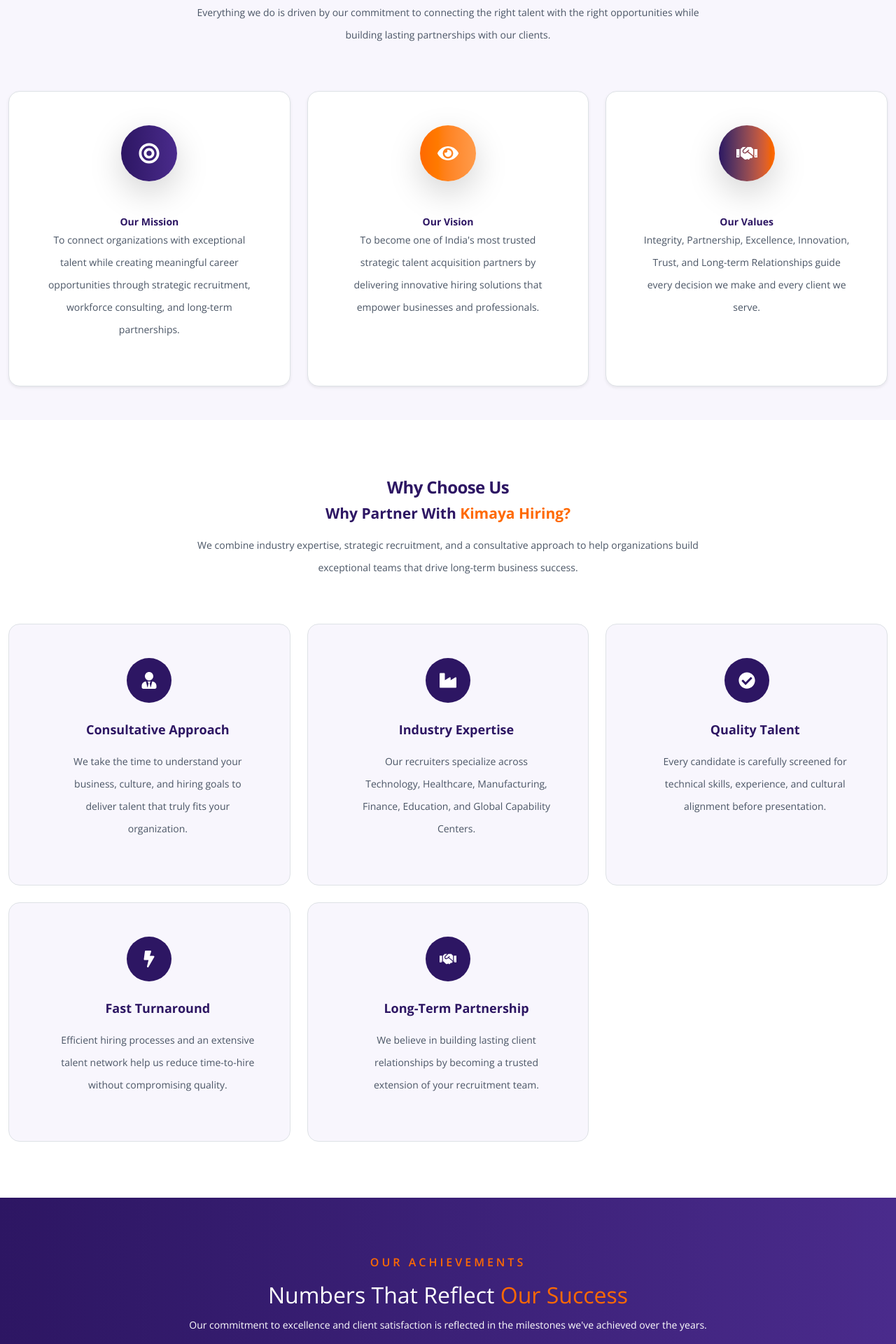
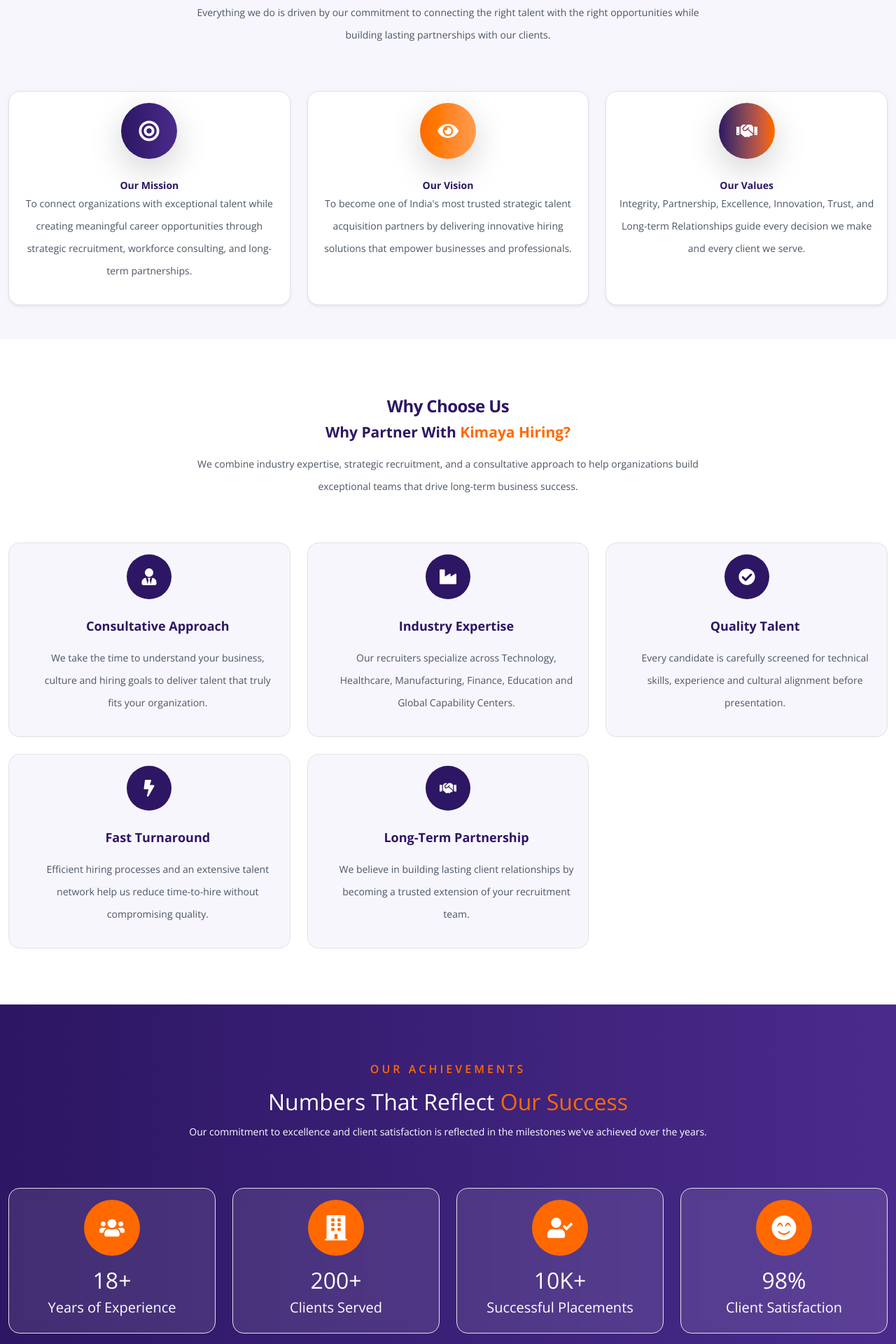
Before and after one commit to bollaarchana/kimaya, a React (Vite) app: page /aboutus in a window 1280 px wide. Shown: the part 240-2160 px from the top of the page at 70% size. Built offline with nearby package versions, Linux system fonts and the light colour scheme.

Commit message:
remove pages

```diff
--- a/src/App.jsx
+++ b/src/App.jsx
@@ -3,7 +3,7 @@
 
 const Service = lazy(() => import("./components/Services"));
 const AboutUs = lazy(() => import("./components/AboutUs"));
-const Industries = lazy(() => import("./components/Industries"));
+const IndustriesHome = lazy(() => import("./components/IndustriesHome"));
 const ContactUs = lazy(() => import("./components/ContactUs"));
 const Insights = lazy(() => import("./components/Insights"));
 
@@ -23,7 +23,7 @@
           <Route path="/aboutus" element={<AboutUs />} />
           <Route path="/careers" element={<Careers />} />
           <Route path="/contact" element={<ContactUs />} />
-          <Route path="/industries" element={<Industries />} />
+          <Route path="/industries" element={<IndustriesHome />} />
           <Route path="/insights" element={<Insights />} />
           <Route path="/service" element={<Service />} />
         </Routes>
--- a/src/components/Aboutus.jsx
+++ b/src/components/Aboutus.jsx
@@ -15,26 +15,26 @@
     number: "18+",
     title: "Years of Experience",
     description:
-      "Delivering trusted recruitment and workforce consulting solutions.",
+      "Delivering trusted recruitment and workforce consulting solutions."
   },
   {
     icon: <FaBuilding />,
     number: "200+",
     title: "Clients Served",
     description:
-      "Partnering with startups, SMEs, and enterprise organizations.",
+      "Partnering with startups, SMEs, and enterprise organizations."
   },
   {
     icon: <FaUserCheck />,
     number: "10K+",
     title: "Successful Placements",
-    description: "Connecting exceptional talent with leading organizations.",
+    description: "Connecting exceptional talent with leading organizations."
   },
   {
     icon: <FaSmileBeam />,
     number: "98%",
     title: "Client Satisfaction",
-    description: "Building long-term partnerships through quality and trust.",
+    description: "Building long-term partnerships through quality and trust."
   },
 ];
 
@@ -74,13 +74,13 @@
 
             <Row className="g-4">
               {statistics.map((item, index) => (
-                <Col lg={3} md={6} key={index}>
-                  <div className="group text-center bg-white/10 backdrop-blur-sm rounded-4 p-5 h-100 border border-white/10 hover:border-orange-500 hover:-translate-y-2 transition-all duration-300">
+                <Col md={3} lg={3} key={index}>
+                  <div className="group text-center bg-white/10 backdrop-blur-sm rounded-4 p-3 h-100 border border-white/10 hover:border-orange-500 hover:-translate-y-2 transition-all duration-300">
                     <div className="mx-auto w-20 h-20 rounded-full bg-orange-500 text-white flex items-center justify-center text-4xl group-hover:scale-110 transition">
                       {item.icon}
                     </div>
 
-                    <h2 className="text-5xl font-bold text-white mt-5">
+                    <h2 className="text-5xl font-bold text-white mt-3">
                       {item.number}
                     </h2>
 
@@ -89,9 +89,9 @@
                       {item.title}
                     </h5>
 
-                    <p className="text-orange-500 text-sm mt-3 leading-8">
+                    {/* <p className="text-orange-500 text-sm mt-3 leading-8">
                       {item.description}
-                    </p>
+                    </p> */}
                   </div>
                 </Col>
               ))}
--- a/src/components/AboutusHome.jsx
+++ b/src/components/AboutusHome.jsx
@@ -247,7 +247,7 @@
           whileInView={{ opacity: 1, y: 0 }}
           viewport={{ once: true, amount: 0.2 }}
           transition={{ duration: 0.8 }}
-          className="mt-6"
+          className="mt-6 pt-4"
         >
 
           <Row className="justify-content-center">
--- a/src/components/Cards.jsx
+++ b/src/components/Cards.jsx
@@ -53,7 +53,7 @@
           <p className="font-bold leading-tight !text-[#2D1663] mt-2">
             <span className="text-[21px]">Mission, Vision</span>
 
-            <span className="text-orange-500 text-[21px]">& Values</span>
+            <span className="text-orange-500 text-[21px]"> & Values</span>
           </p>
           <p className="text-gray-600 leading-8 text-sm mt-6">
             Everything we do is driven by our commitment to connecting the right
@@ -70,11 +70,11 @@
         >
           <Row className="g-4">
             {cards.map((card, index) => (
-              <Col lg={4} md={6} sm={12} key={index}>
+              <Col md={4} sm={12} key={index}>
                 <motion.div
                   variants={cardVariants}
                   whileHover={{ y: -10, scale: 1.02 }}
-                  className="flex flex-col group items-center text-center bg-white rounded-4 p-5 h-100 border border-gray-200 shadow-sm hover:shadow-2xl transition-all duration-500"
+                  className="flex flex-col group items-center text-center bg-white rounded-4 p-3 h-100 border border-gray-200 shadow-sm hover:shadow-2xl transition-all duration-500"
                 >
                   <div
                     className={`w-20 h-20 mb-4 rounded-full bg-gradient-to-r ${card.color} flex items-center justify-center text-white text-3xl shadow-lg group-hover:scale-110 transition-transform duration-300`}
@@ -82,7 +82,7 @@
                     {card.icon}
                   </div>
 
-                  <h className="text-sm font-bold text-[#2D1663] mt-6">
+                  <h className="text-sm font-bold text-[#2D1663] mt-1">
                     {card.title}
                   </h>
                   <p className="text-gray-600 leading-8 text-sm">{card.text}</p>
--- a/src/components/Header.jsx
+++ b/src/components/Header.jsx
@@ -9,7 +9,7 @@
   { name: "Home", path: "/" },
   { name: "About Us", path: "/aboutus" },
   { name: "Services", path: "/service" },
-  // { name: "Industries", path: "/industries" },
+  { name: "Industries", path: "/industries" },
   // { name: "Insights", path: "/insights" },
   // { name: "Careers", path: "/careers" },
   { name: "Contact Us", path: "/contact" },
--- a/src/components/IndustriesHome.jsx
+++ b/src/components/IndustriesHome.jsx
@@ -56,9 +56,11 @@
               </p>
             </Col>
 
-            <Col lg={6}>
-              <img src={industryMap} className="w-auto h-3/4" />
-              <div className="flex justify-content-end mt-3">
+            <Col lg={6} className="flex justify-center">
+              <img src={industryMap} className="w-auto h-auto md:h-3/4" />
+
+            </Col>
+            <div className="flex justify-content-end mb-3">
           <NavLink
             to={"/industries"}
             className="hover:text-white !text-[#2D1663] px-8 py-2
@@ -68,7 +70,6 @@
             <FaArrowRight />
           </NavLink>
         </div>
-            </Col>
           </Row>
 
         </Container>
--- a/src/components/ServicesHome.jsx
+++ b/src/components/ServicesHome.jsx
@@ -58,23 +58,23 @@
 
       <div className="container pb-4 grid grid-cols-1 md:grid-cols-2 lg:grid-cols-4 gap-8">
         {services.map((service, index) => (
-          <div
-            key={index}
-            className="relative flex flex-col justify-start items-center text-center h-full min-h-[340px] group rounded-2xl border border-gray-200 bg-white p-8 transition-all duration-300 hover:-translate-y-2 hover:shadow-xl hover:border-orange-500"
-          >
+
+          <div className="mt-2" key={index}>
+                  <div className="relative flex flex-col justify-start items-center text-center h-full min-h-[340px] group rounded-2xl border border-gray-200 bg-white p-3 transition-all duration-300 hover:-translate-y-2 hover:shadow-xl hover:border-orange-500">
                     <div
                       className={`w-18 h-18 rounded-full flex items-center justify-center text-3xl ${service.bg} ${service.color} group-hover:bg-[#2D1663] group-hover:text-white transition-all`}
                     >
                       {service.icon}
                     </div>
 
-            <p className="mt-2 text-lg font-bold text-[#2D1663]">
+                    <p className="mt-1 text-lg font-bold !text-[#2D1663]">
                       {service.title}
                     </p>
 
-            <p className="mt-0 text-gray-600 leading-8 text-sm">
+                    <p className="mt-1 text-gray-600 text-sm leading-7">
                       {service.description}
                     </p>
+                  </div>
                 </div>
         ))}
       </div>
--- a/src/components/WhyChooseUs.jsx
+++ b/src/components/WhyChooseUs.jsx
@@ -13,19 +13,19 @@
     icon: <FaUserTie />,
     title: "Consultative Approach",
     description:
-      "We take the time to understand your business, culture, and hiring goals to deliver talent that truly fits your organization.",
+      "We take the time to understand your business, culture and hiring goals to deliver talent that truly fits your organization.",
   },
   {
     icon: <FaIndustry />,
     title: "Industry Expertise",
     description:
-      "Our recruiters specialize across Technology, Healthcare, Manufacturing, Finance, Education, and Global Capability Centers.",
+      "Our recruiters specialize across Technology, Healthcare, Manufacturing, Finance, Education and Global Capability Centers.",
   },
   {
     icon: <FaCheckCircle />,
     title: "Quality Talent",
     description:
-      "Every candidate is carefully screened for technical skills, experience, and cultural alignment before presentation.",
+      "Every candidate is carefully screened for technical skills, experience and cultural alignment before presentation.",
   },
   {
     icon: <FaBolt />,
@@ -86,11 +86,11 @@
         >
           <Row className="g-4">
             {features.map((item, index) => (
-              <Col lg={4} md={6} key={index}>
+              <Col md={4} key={index}>
                 <motion.div
                   variants={cardVariants}
                   whileHover={{ y: -8, scale: 1.01 }}
-                  className="group h-100 bg-[#F8F6FD] rounded-4 p-5 border border-transparent hover:border-orange-500 hover:shadow-xl transition-all duration-300"
+                  className="group h-100 bg-[#F8F6FD] rounded-4 p-3 border border-transparent hover:border-orange-500 hover:shadow-xl transition-all duration-300"
                 >
                   <div className="flex flex-col justify-center items-center text-center">
                     <div className="flex-shrink-0">
```
Also changed, not shown: src/components/ContactUs.jsx (+3 -6 lines), src/components/Footer.jsx (+33 -18 lines), src/components/Services.jsx (+8 -8 lines). Lines whose indentation alone changed are shown as unchanged.
